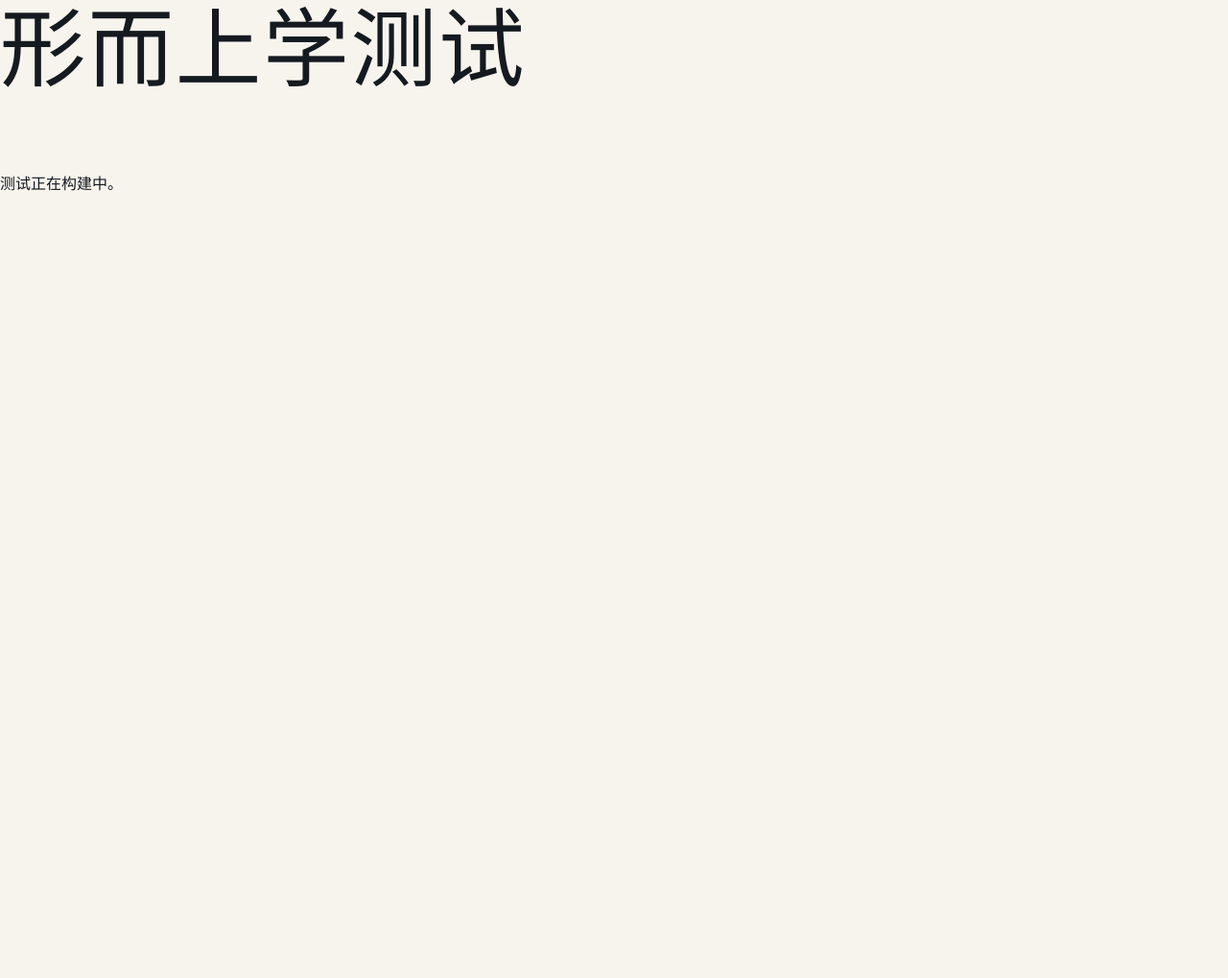
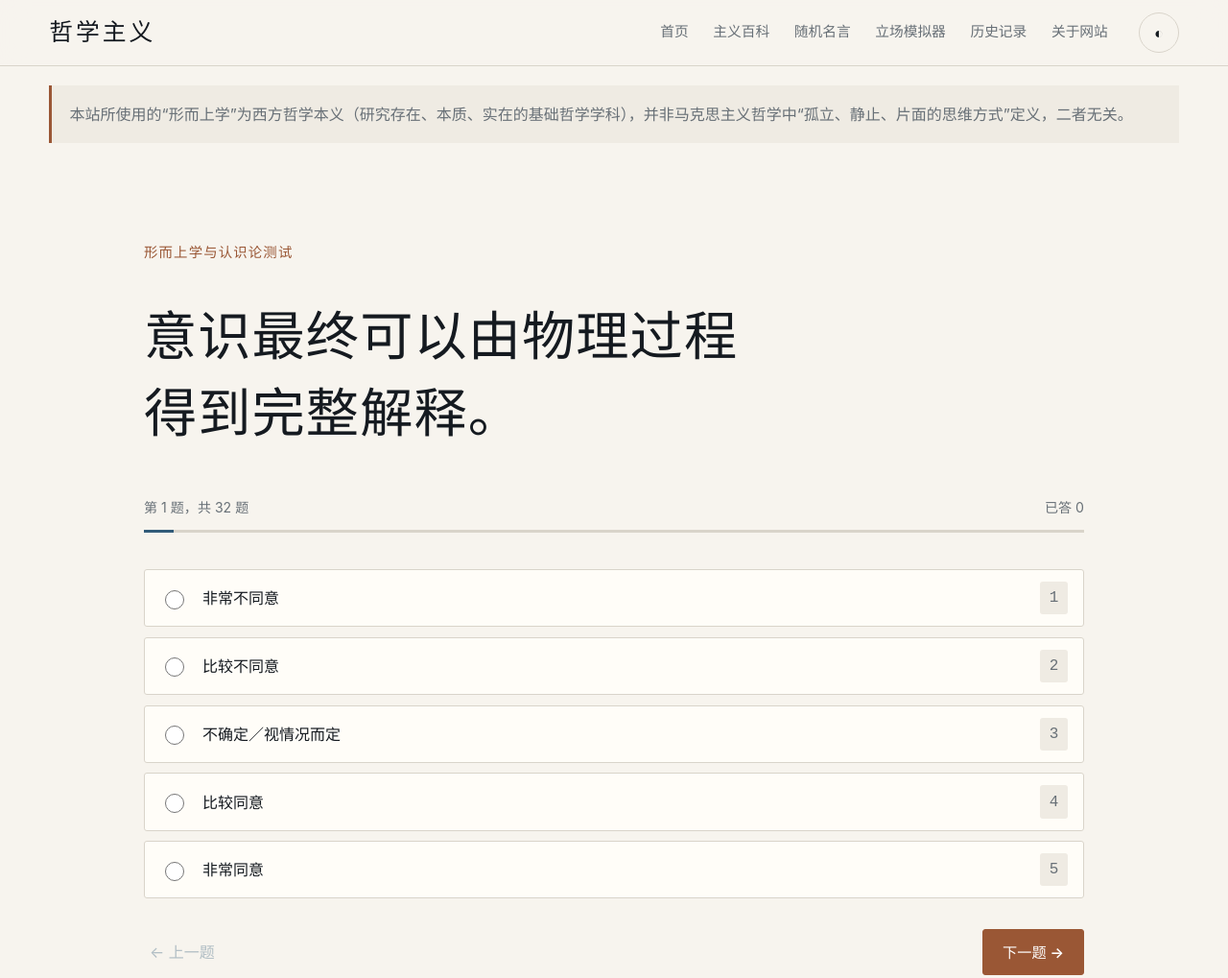
Before and after one commit to wssb321/philosophy-ism, a website: page metaphysics/index.html in a window 1280 px wide. Shown: the top 1019 px of the page at 96% size. Before the commit the page ends 800 px from the top, so only its background shows below. Drawn offline with nearby package versions, Linux system fonts and the light colour scheme.

Commit message:
feat: add metaphysics and epistemology test

```diff
--- /dev/null
+++ b/metaphysics/app.js
@@ -0,0 +1,3 @@
+import { startTestApp } from '../assets/js/test-app.js';
+import { METAPHYSICS_TEST } from './definition.js';
+startTestApp(METAPHYSICS_TEST);
--- /dev/null
+++ b/metaphysics/definition.js
@@ -0,0 +1,18 @@
+const q=(id,text,axis,weight)=>({id,text,effects:{[axis]:weight}});
+export const METAPHYSICS_TEST={
+  id:'metaphysics',version:1,title:'形而上学与认识论测试',resultMode:'axes',ideologies:[],
+  description:'分别观察你对实在、知识、选择和心物关系的倾向。',
+  notice:'本站所使用的“形而上学”为西方哲学本义（研究存在、本质、实在的基础哲学学科），并非马克思主义哲学中“孤立、静止、片面的思维方式”定义，二者无关。',
+  dimensions:[
+    {id:'material-ideal',name:'实在基础',low:'唯物取向',high:'唯心取向',description:'物质过程还是心灵与观念具有更基础的解释地位。'},
+    {id:'empirical-rational',name:'知识来源',low:'经验主义',high:'理性主义',description:'经验观察还是理性原则在知识中更具基础作用。'},
+    {id:'free-determined',name:'行动因果',low:'自由意志论',high:'决定论',description:'选择的自主性与先前条件的决定作用如何平衡。'},
+    {id:'mono-dual',name:'心物结构',low:'一元论',high:'二元论',description:'现实最终是一类基础存在还是两类不可还原存在。'},
+  ],
+  questions:[
+    q('x01','意识最终可以由物理过程得到完整解释。','material-ideal',-1),q('x02','心灵具有不能完全还原为物质描述的基础性质。','material-ideal',1),q('x03','即使没有观察者，物理世界仍按自身结构存在。','material-ideal',-1),q('x04','我们称为现实的结构在某种程度上依赖意识。','material-ideal',1),q('x05','理解大脑活动原则上足以解释全部心理现象。','material-ideal',-1),q('x06','意义与观念不只是物质过程的附带结果。','material-ideal',1),q('x07','自然科学所描述的实体构成现实的基本层次。','material-ideal',-1),q('x08','经验世界背后可能存在更基础的精神或理念结构。','material-ideal',1),
+    q('x09','可靠知识最终需要接受经验观察的检验。','empirical-rational',-1),q('x10','某些重要知识可以主要通过理性推演获得。','empirical-rational',1),q('x11','没有感觉经验，我们很难形成关于世界的实质知识。','empirical-rational',-1),q('x12','清晰且必然的理性原则比变化的经验更可靠。','empirical-rational',1),q('x13','当理论与反复观察冲突时，应优先修正理论。','empirical-rational',-1),q('x14','经验材料只有在先在概念框架中才成为知识。','empirical-rational',1),q('x15','关于事实的主张应能指出可能的观察依据。','empirical-rational',-1),q('x16','数学与逻辑揭示的结构可独立于具体经验成立。','empirical-rational',1),
+    q('x17','人在相同条件下仍可能真正选择不同的行动。','free-determined',-1),q('x18','如果完整掌握先前条件和规律，行动原则上可以被确定。','free-determined',1),q('x19','道德责任需要行动者拥有真实的可选择性。','free-determined',-1),q('x20','我们的决定也是性格、环境与生理过程共同造成的结果。','free-determined',1),q('x21','反思能够让人超越部分既有原因的推动。','free-determined',-1),q('x22','选择感本身也可能是因果链中的一种心理现象。','free-determined',1),q('x23','承认影响因素并不意味着选择完全被它们决定。','free-determined',-1),q('x24','每个决定都由当时的整体条件充分塑造。','free-determined',1),
+    q('x25','心灵与物质应当能归入同一种基础实在。','mono-dual',-1),q('x26','心理性质与物理性质属于两类不可相互还原的存在。','mono-dual',1),q('x27','统一理论最终应能同时解释意识与世界。','mono-dual',-1),q('x28','主观体验与客观物体之间存在根本类别差异。','mono-dual',1),q('x29','看似不同的存在类型可能只是同一实在的不同表现。','mono-dual',-1),q('x30','即使物理描述完整，它仍可能遗漏第一人称体验。','mono-dual',1),q('x31','增加基础实体种类会提高理论负担，应优先尝试统一解释。','mono-dual',-1),q('x32','承认两种基础层面可能比勉强还原其中一种更合理。','mono-dual',1),
+  ],
+};
--- a/metaphysics/index.html
+++ b/metaphysics/index.html
@@ -1 +1 @@
-<!doctype html><html lang="zh-CN"><head><meta charset="utf-8"><meta name="viewport" content="width=device-width,initial-scale=1"><title>形而上学测试｜哲学主义</title><link rel="stylesheet" href="../assets/css/base.css"></head><body><main><h1>形而上学测试</h1><p>测试正在构建中。</p></main></body></html>
+<!doctype html><html lang="zh-CN"><head><meta charset="utf-8"><meta name="viewport" content="width=device-width,initial-scale=1"><title>形而上学与认识论测试｜哲学主义</title><link rel="stylesheet" href="../assets/css/base.css"><link rel="stylesheet" href="../assets/css/components.css"><link rel="stylesheet" href="../assets/css/test.css"><link rel="stylesheet" href="../assets/css/results.css"><script src="https://cdn.jsdelivr.net/npm/chart.js@4.4.7/dist/chart.umd.min.js" defer></script></head><body><aside class="container notice test-notice">本站所使用的“形而上学”为西方哲学本义（研究存在、本质、实在的基础哲学学科），并非马克思主义哲学中“孤立、静止、片面的思维方式”定义，二者无关。</aside><main class="test-main" data-test-root></main><script type="module" src="../assets/js/site.js"></script><script type="module" src="app.js"></script></body></html>
```
Also changed, not shown: tests/metaphysics-catalog.test.mjs (added, +16 -0 lines).
